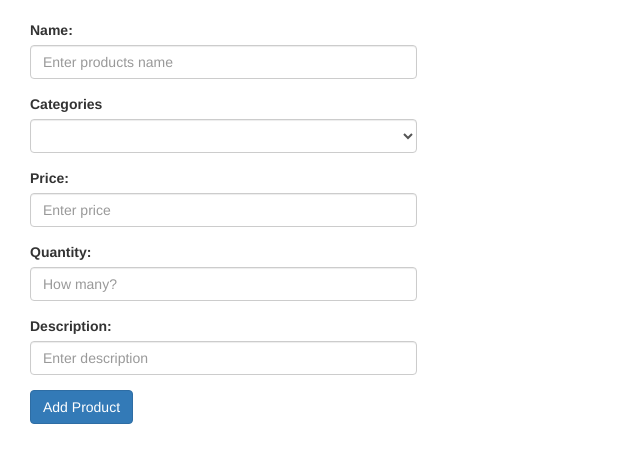
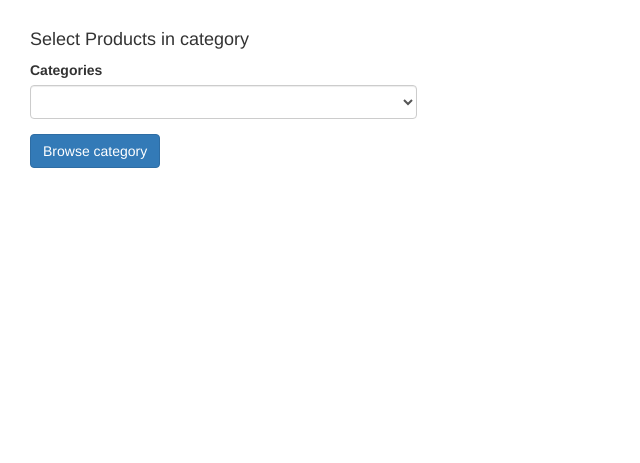
Before and after one commit to JaxonDvl/squareparts-web, a PHP site: page /productslist.php in a window 1280 px wide. Shown: the part 52-515 px from the top of the page, without its empty margins (0-640 px from the left). Run offline with PHP 8.4, Linux system fonts and the light colour scheme; data that the repository does not hold is empty; some web fonts are replaced.

Commit message:
working on edit category

```diff
--- a/app.js
+++ b/app.js
@@ -13,6 +13,21 @@ $(document).ready(function() {
         // console.log('it works');
         var c_id = $(this).attr('name');
         delete_category(c_id);
+
+    });
+    $('#get_products').on('click', function(e) {
+        // console.log('it works');
+        get_products();
+
+    });
+    $('#edit_category').on('click', function(e) {
+        // console.log('it works');
+        edit_category();
+
+    });
+     $('#save_settings').on('click', function(e) {
+        // console.log('it works');
+        save_settings();
 
     });
 });
@@ -73,3 +88,56 @@ function delete_category(del_id){
         console.log('done removing category');
     });
 }
+
+function get_products(){
+    var category = $('#category').val();
+    var sendData =$.ajax({
+            method: "POST",
+            url: "get_products.php",
+            data: {
+                category: category,
+            }
+    })
+    .done(function( msg ) {
+        $('.mytable').append(msg);
+    });
+}
+
+function edit_category(){
+     var category = $('#categoryedit').val();
+      var sendData =$.ajax({
+            method: "POST",
+            url: "edit_category.php",
+            data: {
+                category: category,
+            }
+    })
+    .done(function( msg ) {
+        console.log(JSON.parse(msg));
+        var myobj=JSON.parse(msg);
+        $('#cidedit').val(myobj.c_id);
+        $('#nameedit').val(myobj.name);
+        $('#descriptionedit').val(myobj.description);
+
+    });
+}
+
+function save_settings(){
+    var category = $('#categoryedit').val();
+    var newcid = $('#cidedit').val();
+    var newname = $('#nameedit').val();
+    var newdescription = $('#descriptionedit').val();
+    var sendData =$.ajax({
+            method: "POST",
+            url: "save_settings.php",
+            data: {
+                category: category,
+                cid: newcid,
+                name: newname,
+                description: newdescription
+            }
+    })
+    .done(function( msg ) {
+        console.log("cliked save setting")
+    });
+}
--- a/manage.php
+++ b/manage.php
@@ -62,6 +62,7 @@
         </div>
         <div>
             <div class="container col-sm-4">
+                <h4>Add a product</h4>
              <form role="form">
     <div class="form-group">
       <label for="name">Name:</label>
--- a/productslist.php
+++ b/productslist.php
@@ -62,11 +62,8 @@
         </div>
         <div>
             <div class="container col-sm-4">
+                <h4>Select Products in category</h4>
              <form role="form">
-    <div class="form-group">
-      <label for="name">Name:</label>
-      <input type="text" class="form-control" id="name" name="name" placeholder="Enter products name">
-    </div>
     <div class="form-group">
         <label for="category">Categories</label>
         <?php
@@ -81,22 +78,16 @@
          mysqli_close($db);
         ?>
     </div>
-    <div class="form-group">
-      <label for="price">Price:</label>
-      <input type="text" class="form-control" id="price" name="price" placeholder="Enter price">
-    </div>
-    <div class="form-group">
-      <label for="price">Quantity:</label>
-      <input type="number" class="form-control" id="quantity" name="quantity" min="0" max="999" placeholder="How many?">
-    </div>
-     <div class="form-group">
-      <label for="price">Description:</label>
-      <input type="text" class="form-control" id="description" name="description" placeholder="Enter description">
-    </div>
-    <button type="button" class="btn btn-primary" id="send_product">Add Product</button>
+
+    <button type="button" class="btn btn-primary" id="get_products">Browse category</button>
   </form>
         </div>
     </div>
+    </div>
+    <br/>
+    <br/>
+    <div class="container mytable">
+
     </div>
 
       <script type="text/javascript" src="app.js"></script>
```
Also changed, not shown: categories.php (+44 -1 lines), edit_category.php (added, +12 -0 lines), get_products.php (+19 -0 lines), save_settings.php (added, +9 -0 lines).
